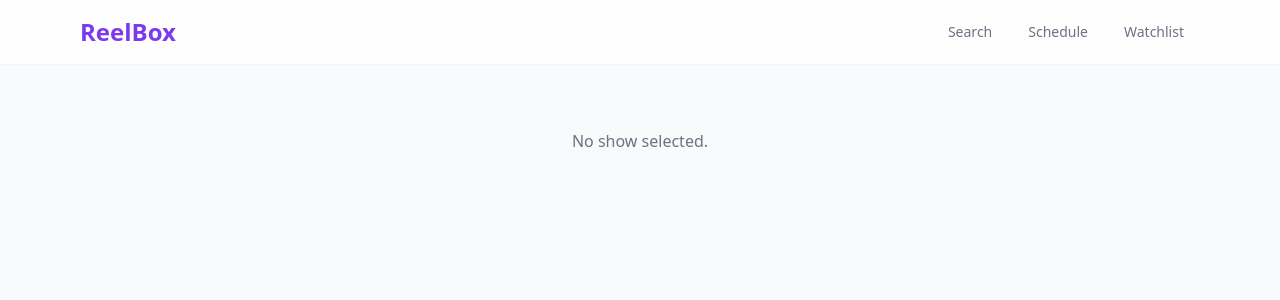
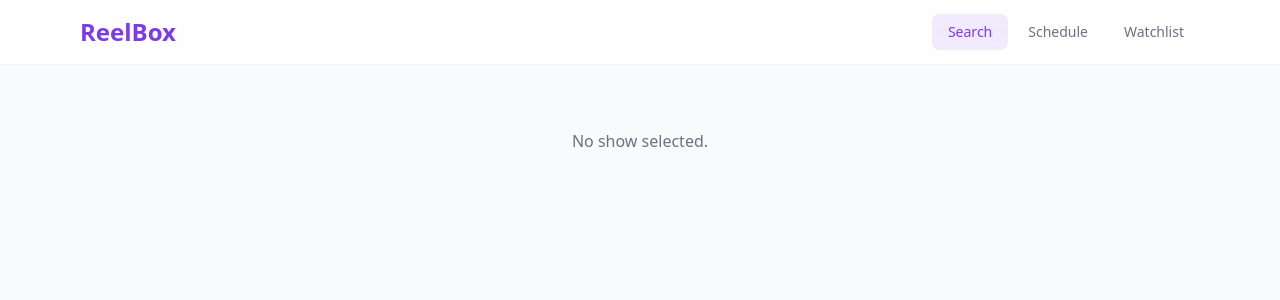
Before and after one commit to sahilsutharmandan/reelbox, a Next.js app: page /show in a window 1280 px wide. Shown: the top 300 px of the page. Built offline with nearby package versions, Linux system fonts and the light colour scheme.

Commit message:
header active state for nested routes

```diff
--- a/src/components/Header.jsx
+++ b/src/components/Header.jsx
@@ -24,7 +24,7 @@ export default function Header() {
               key={link.href}
               href={link.href}
               className={`px-4 py-2 rounded-lg text-sm font-medium transition ${
-                pathname === link.href
+                pathname.startsWith(link.href)
                   ? "bg-primary/10 text-primary"
                   : "text-muted hover:text-ink hover:bg-gray-100"
               }`}
```
